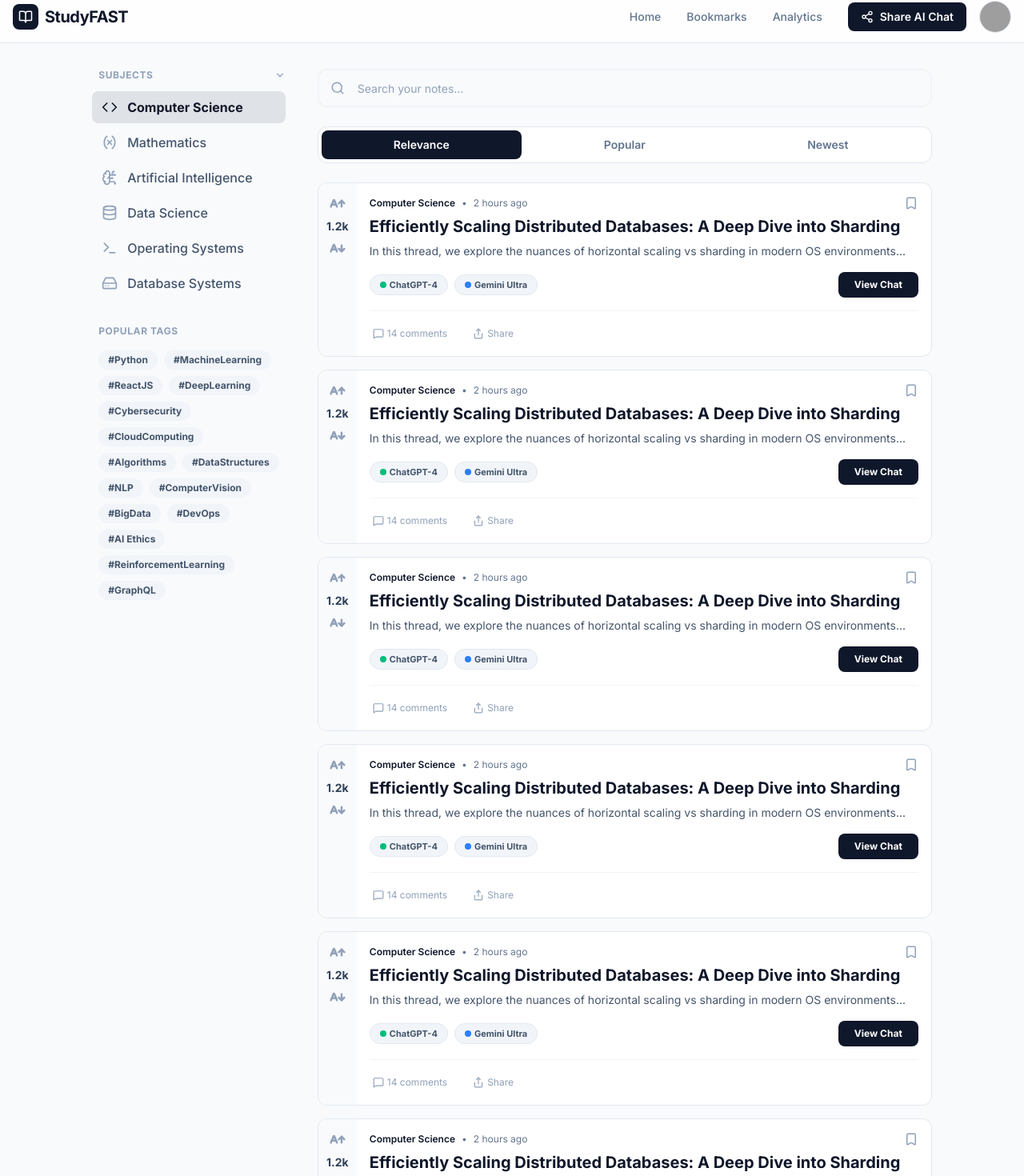
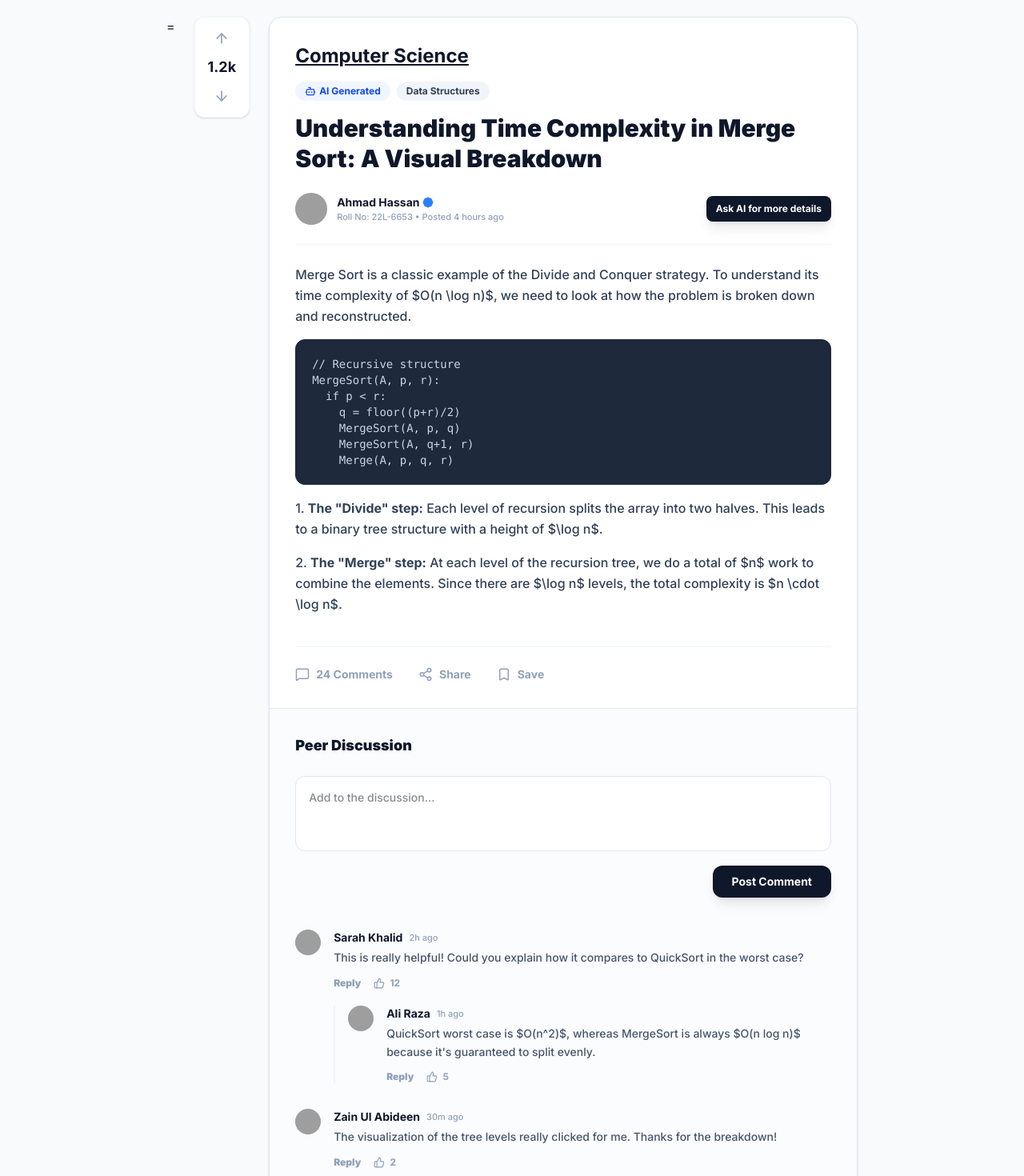
Before and after one commit to ammad-atif/StudyFAST, a React (Vite) app in the folder client/: page /test in a window 1280 px wide. Shown: the part 11-1481 px from the top of the page at 80% size. Built offline with nearby package versions, Linux system fonts and the light colour scheme; grey boxes are pictures that could not be loaded.

Commit message:
UI for PostDetialPage added

```diff
--- a/client/src/Test.tsx
+++ b/client/src/Test.tsx
@@ -6,6 +6,7 @@ import { Sidebar } from "./features/home/components/Sidebar";
 import { ContentToolbar } from "./features/home/components/ContentToolbar";
 import { HomePage } from "./pages/HomePage";
 import { HomeLayout } from "./layouts/HomeLayout";
+import { PostDetailsPage } from "./pages/PostDetailsPage";
 export function Test() {
   return (
     <>
@@ -24,7 +25,7 @@ export function Test() {
         tags={[{ name: "gopt", color: "bg-green-500" }]}
       />
       <Sidebar /> */}
-      <HomePage />
+      <PostDetailsPage />
     </>
   );
 }
--- /dev/null
+++ b/client/src/features/home/components/CommentItem.tsx
@@ -0,0 +1,59 @@
+import { ThumbsUp } from "lucide-react";
+
+interface CommentProps {
+  author: string;
+  time: string;
+  content: string;
+  likes: number;
+  replies?: CommentProps[];
+}
+
+export const CommentItem = ({
+  author,
+  time,
+  content,
+  likes,
+  replies,
+}: CommentProps) => {
+  return (
+    <div className="flex gap-4">
+      <img
+        src={`https://api.dicebear.com/7.x/avataaars/svg?seed=${author}`}
+        className="w-8 h-8 rounded-full bg-slate-100 shrink-0"
+        alt="User"
+      />
+      <div className="flex-1">
+        <div className="flex items-center gap-2 mb-1">
+          <span className="text-sm font-bold text-primary">{author}</span>
+          <span className="text-[11px] font-medium text-slate-400">{time}</span>
+        </div>
+        <p className="text-sm text-slate-600 font-medium leading-relaxed mb-3">
+          {content}
+        </p>
+        <div className="flex items-center gap-4">
+          <button className="text-xs font-black text-slate-400 hover:text-primary transition-colors cursor-pointer">
+            Reply
+          </button>
+          <div className="flex items-center gap-1.5 group cursor-pointer">
+            <ThumbsUp
+              size={14}
+              className="text-slate-400 group-hover:text-primary transition-colors"
+            />
+            <span className="text-xs font-bold text-slate-400 group-hover:text-primary">
+              {likes}
+            </span>
+          </div>
+        </div>
+
+        {/* Recursive Replies Rendering */}
+        {replies && replies.length > 0 && (
+          <div className="mt-5 pl-4 border-l-2 border-slate-100 space-y-6">
+            {replies.map((reply, index) => (
+              <CommentItem key={index} {...reply} />
+            ))}
+          </div>
+        )}
+      </div>
+    </div>
+  );
+};
--- /dev/null
+++ b/client/src/pages/PostDetailsPage.tsx
@@ -0,0 +1,183 @@
+import {
+  ArrowUp,
+  ArrowDown,
+  ChevronRight,
+  Bot,
+  Verified,
+  MessageSquare,
+  Share2,
+  Bookmark,
+} from "lucide-react";
+import { CommentItem } from "../features/home/components/CommentItem";
+
+export const PostDetailsPage = () => {
+  return (
+    <main className="flex-1 max-w-4xl mx-auto w-full px-4 py-8">
+      {/* Breadcrumbs */}
+
+      <div className="flex flex-col md:flex-row gap-6">
+        {/* Voting Sidebar */}=
+        <aside className="flex flex-row md:flex-col items-center gap-1 bg-white p-2 rounded-xl shadow-sm h-fit border border-slate-100">
+          <button className="p-2 hover:bg-slate-50 rounded-lg group transition-colors">
+            <ArrowUp
+              className="text-slate-400 group-hover:text-blue-500"
+              size={20}
+            />
+          </button>
+          <span className="font-bold text-lg px-2">1.2k</span>
+          <button className="p-2 hover:bg-slate-50 rounded-lg group transition-colors">
+            <ArrowDown
+              className="text-slate-400 group-hover:text-orange-500"
+              size={20}
+            />
+          </button>
+        </aside>
+        {/* Main Article Container */}
+        <article className="flex-1 bg-white rounded-2xl shadow-sm border border-slate-200 overflow-hidden">
+          <div className="p-6 md:p-8">
+            {/* Breadcrumbs */}
+
+            <div className="text-primary text-2xl font-bold mb-4 underline">
+              Computer Science
+            </div>
+
+            {/* Tags */}
+            <div className="flex gap-2 mb-4">
+              <span className="flex items-center gap-1 px-3 py-1 rounded-full text-xs font-bold bg-blue-50 text-blue-700">
+                <Bot size={14} /> AI Generated
+              </span>
+              <span className="px-3 py-1 rounded-full text-xs font-bold bg-slate-100 text-slate-700">
+                Data Structures
+              </span>
+            </div>
+
+            <h1 className="text-3xl font-black text-primary mb-6 leading-tight">
+              Understanding Time Complexity in Merge Sort: A Visual Breakdown
+            </h1>
+
+            {/* Author Header */}
+            <div className="flex items-center justify-between pb-6 mb-6 border-b border-slate-100">
+              <div className="flex items-center gap-3">
+                <img
+                  src="https://api.dicebear.com/7.x/avataaars/svg?seed=Ahmad"
+                  className="w-10 h-10 rounded-full bg-slate-100"
+                  alt="Avatar"
+                />
+                <div>
+                  <div className="flex items-center gap-1">
+                    <p className="text-sm font-bold text-primary">
+                      Ahmad Hassan
+                    </p>
+                    <Verified
+                      size={14}
+                      className="text-blue-500 fill-blue-500"
+                    />
+                  </div>
+                  <p className="text-[11px] text-slate-400 font-medium">
+                    Roll No: 22L-6653 • Posted 4 hours ago
+                  </p>
+                </div>
+              </div>
+              <button className="flex items-center gap-1.5 text-xs font-bold text-white bg-primary px-3 py-2 rounded-lg transition-all cursor-pointer hover:bg-slate-800 shadow-lg shadow-primary/10">
+                Ask AI for more details
+              </button>
+            </div>
+
+            {/* Post Body */}
+            <div className="text-slate-700 leading-relaxed space-y-4 font-medium">
+              <p>
+                Merge Sort is a classic example of the Divide and Conquer
+                strategy. To understand its time complexity of $O(n \log n)$, we
+                need to look at how the problem is broken down and
+                reconstructed.
+              </p>
+
+              <div className="bg-[#1e293b] p-5 rounded-xl border border-slate-800 font-mono text-sm overflow-x-auto text-slate-300 shadow-inner">
+                <pre>
+                  <code>{`// Recursive structure
+MergeSort(A, p, r):
+  if p < r:
+    q = floor((p+r)/2)
+    MergeSort(A, p, q)
+    MergeSort(A, q+1, r)
+    Merge(A, p, q, r)`}</code>
+                </pre>
+              </div>
+
+              <p>
+                1. <strong>The "Divide" step:</strong> Each level of recursion
+                splits the array into two halves. This leads to a binary tree
+                structure with a height of $\log n$.
+              </p>
+              <p>
+                2. <strong>The "Merge" step:</strong> At each level of the
+                recursion tree, we do a total of $n$ work to combine the
+                elements. Since there are $\log n$ levels, the total complexity
+                is $n \cdot \log n$.
+              </p>
+            </div>
+
+            {/* Interaction Bar */}
+            <div className="mt-10 pt-6 flex items-center gap-8 border-t border-slate-100">
+              <button className="flex items-center gap-2 text-sm font-bold text-slate-400 hover:text-primary transition-colors">
+                <MessageSquare size={18} /> 24 Comments
+              </button>
+              <button className="flex items-center gap-2 text-sm font-bold text-slate-400 hover:text-primary transition-colors">
+                <Share2 size={18} /> Share
+              </button>
+              <button className="flex items-center gap-2 text-sm font-bold text-slate-400 hover:text-primary transition-colors">
+                <Bookmark size={18} /> Save
+              </button>
+            </div>
+          </div>
+
+          {/* Peer Discussion Section */}
+          <div className="bg-slate-50/50 border-t border-slate-200 p-6 md:p-8">
+            <h3 className="text-lg font-black text-primary mb-6">
+              Peer Discussion
+            </h3>
+
+            {/* Comment Input */}
+            <div className="mb-10">
+              <textarea
+                className="w-full p-4 rounded-xl border border-slate-200 bg-white focus:border-primary focus:ring-4 focus:ring-primary/5 outline-none text-sm font-medium resize-none transition-all"
+                placeholder="Add to the discussion..."
+                rows={3}
+              />
+              <div className="flex justify-end mt-3">
+                <button className="bg-primary text-white px-6 py-2.5 rounded-xl text-sm font-bold hover:bg-slate-800 transition-all shadow-lg shadow-primary/10">
+                  Post Comment
+                </button>
+              </div>
+            </div>
+
+            {/* Comments List */}
+            <div className="space-y-8">
+              <CommentItem
+                author="Sarah Khalid"
+                time="2h ago"
+                content="This is really helpful! Could you explain how it compares to QuickSort in the worst case?"
+                likes={12}
+                replies={[
+                  {
+                    author: "Ali Raza",
+                    time: "1h ago",
+                    content:
+                      "QuickSort worst case is $O(n^2)$, whereas MergeSort is always $O(n log n)$ because it's guaranteed to split evenly.",
+                    likes: 5,
+                  },
+                ]}
+              />
+              <CommentItem
+                author="Zain Ul Abideen"
+                time="30m ago"
+                content="The visualization of the tree levels really clicked for me. Thanks for the breakdown!"
+                likes={2}
+              />
+            </div>
+          </div>
+        </article>
+      </div>
+    </main>
+  );
+};
```
